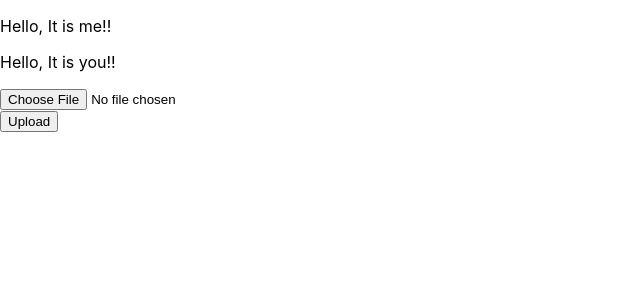
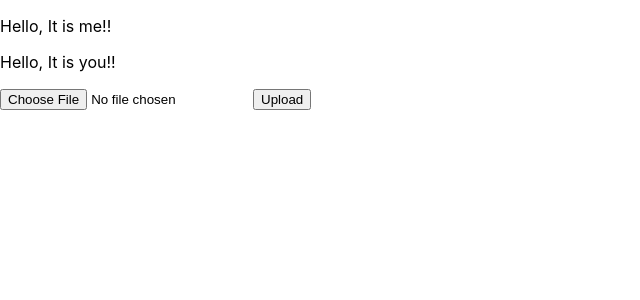
Before and after one commit to SaltyGlitch/glitchtagramFE, a React (Create React App) app: page / in a window 1280 px wide. Shown: the top 300 px of the page, without its empty margins (0-640 px from the left). Built offline with nearby package versions, Linux system fonts and the light colour scheme; no server answers.

Commit message:
changed the upload file tsx

```diff
--- a/src/components/FileUploadSingle.tsx
+++ b/src/components/FileUploadSingle.tsx
@@ -1,4 +1,4 @@
-import React, {useState, ChangeEvent} from "react";
+import React, {useState, ChangeEvent, FormEvent} from "react";
 
 // interface PictureProp {
 //     description: string;
@@ -7,42 +7,75 @@ import React, {useState, ChangeEvent} from "react";
 // }
 
 const FileUploadSingle = () => {
-    const [file, setFile] = useState<File>();
+    // const [file, setFile] = useState<File>();
+    //
+    // const handleFileChange = (e: ChangeEvent<HTMLInputElement>) => {
+    //     if (e.target.files) {
+    //         setFile(e.target.files[0]);
+    //     }
+    // };
+    //
+    // const handleUploadClick = () => {
+    //     if (!file) {
+    //         return;
+    //     }
+    //
+    //     // 👇 Uploading the file using the fetch API to the server
+    //     fetch('https://glitchtagramcli.azurewebsites.net/Pictures/uploadImage', {
+    //         method: 'POST',
+    //         body: file,
+    //         // 👇 Set headers manually for single file upload
+    //         headers: {
+    //             'content-type': file.type,
+    //             'content-length': `${file.size}`, // 👈 Headers need to be a string
+    //         },
+    //     })
+    //         .then((res) => res.json())
+    //         .then((data) => console.log(data))
+    //         .catch((err) => console.error(err));
+    // };
+    //
+    // return (
+    //     <div>
+    //         <input type="file" onChange={handleFileChange}/>
+    //
+    //         <div>{file && `${file.name} - ${file.type}`}</div>
+    //
+    //         <button onClick={handleUploadClick}>Upload</button>
+    //     </div>
+    // );
 
-    const handleFileChange = (e: ChangeEvent<HTMLInputElement>) => {
-        if (e.target.files) {
-            setFile(e.target.files[0]);
-        }
-    };
+    const [file, setFile] = useState<File | null>(null);
 
-    const handleUploadClick = () => {
-        if (!file) {
-            return;
-        }
+    const handleFileChange = (event: ChangeEvent<HTMLInputElement>) => {
+        const selectedFile = event.target.files?.[0];
+        setFile(selectedFile || null);
+    }
 
-        // 👇 Uploading the file using the fetch API to the server
+    const handleUpload = (event: FormEvent<HTMLFormElement>) => {
+        event.preventDefault();
+        if (!file) return;
+
+        const formData = new FormData();
+        formData.append('image', file);
+
         fetch('https://glitchtagramcli.azurewebsites.net/Pictures/uploadImage', {
             method: 'POST',
-            body: file,
-            // 👇 Set headers manually for single file upload
-            headers: {
-                'content-type': file.type,
-                'content-length': `${file.size}`, // 👈 Headers need to be a string
-            },
+            body: formData
         })
-            .then((res) => res.json())
-            .then((data) => console.log(data))
-            .catch((err) => console.error(err));
-    };
+            .then(response => response.json())
+            .then(data => console.log(data))
+            .catch(error => console.error(error));
+    }
 
     return (
         <div>
-            <input type="file" onChange={handleFileChange}/>
-
-            <div>{file && `${file.name} - ${file.type}`}</div>
-
-            <button onClick={handleUploadClick}>Upload</button>
+            <form onSubmit={handleUpload}>
+                <input type="file" onChange={handleFileChange} />
+                <button type="submit">Upload</button>
+            </form>
         </div>
     );
+
 }
 export default FileUploadSingle;
```
